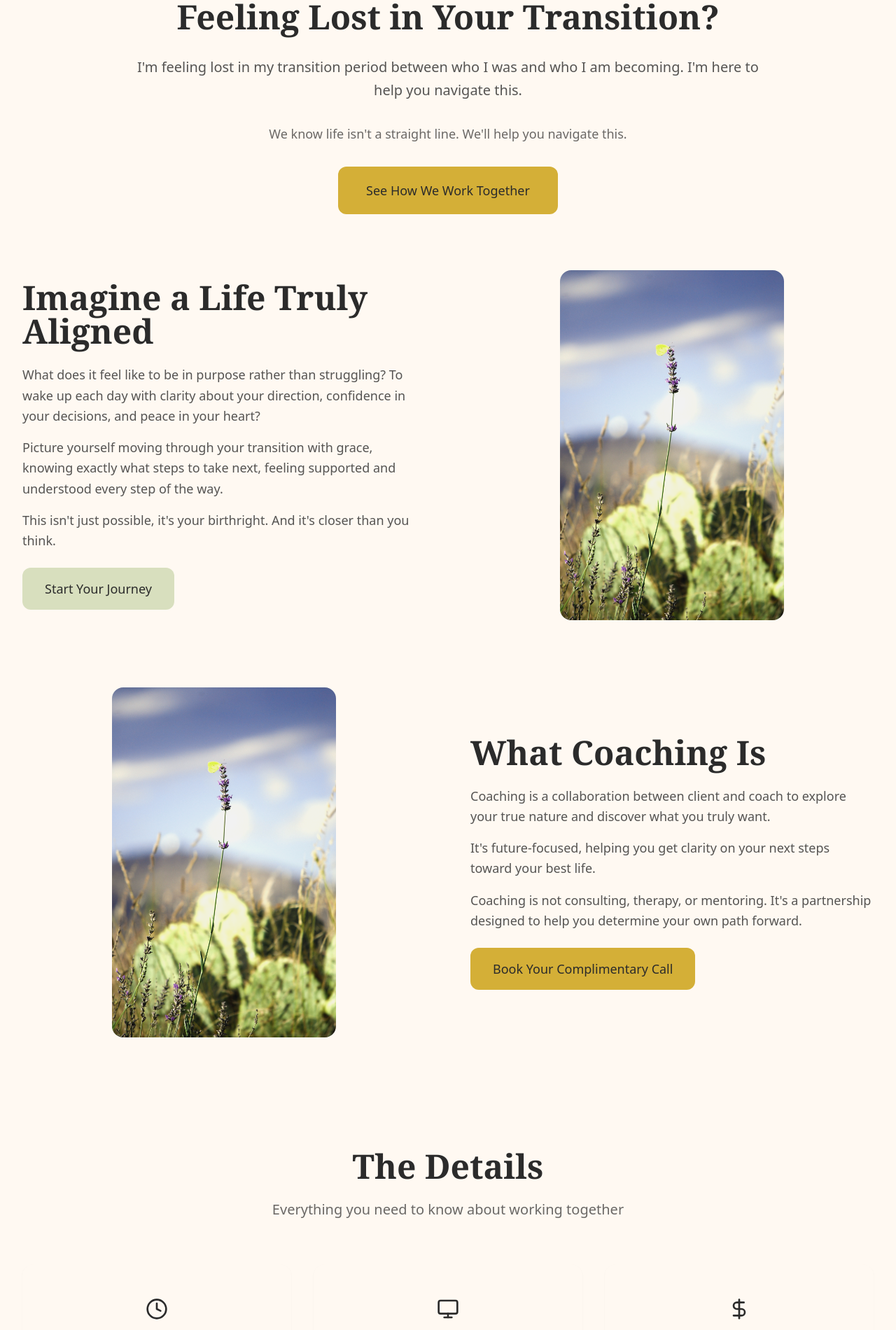
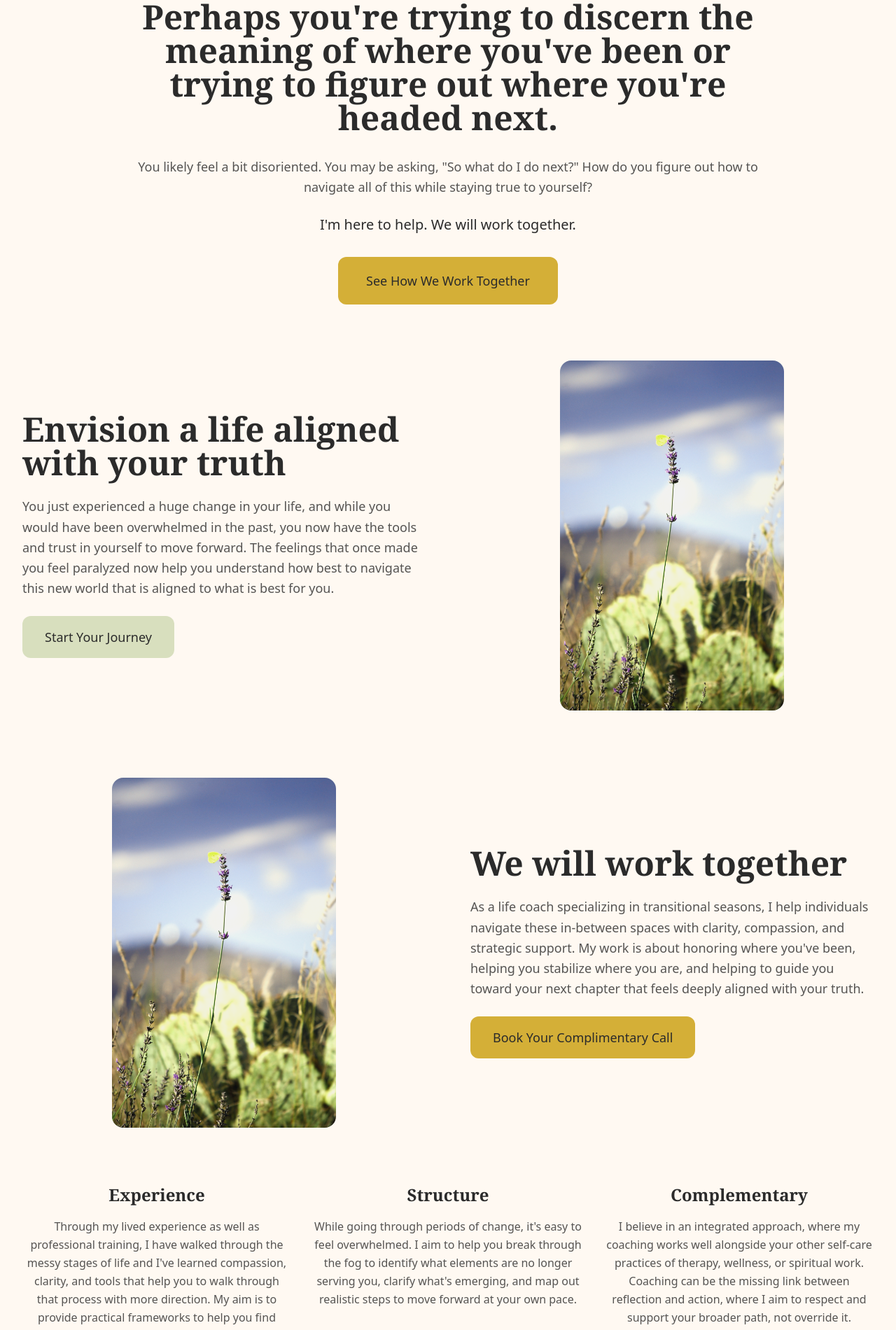
Before and after one commit to UFOBob069/julie, a Next.js app: page / in a window 1280 px wide. Shown: the part 880-2780 px from the top of the page at 70% size. Built offline with nearby package versions, Linux system fonts and the light colour scheme; a web font is replaced by a local one.

Commit message:
Update hero and coaching section with new copy and three-column layout

```diff
--- a/app/components/CoachingSection.tsx
+++ b/app/components/CoachingSection.tsx
@@ -23,14 +23,16 @@ const CoachingSection = () => {
             className="max-w-4xl mx-auto space-y-8"
           >
             <h2 className="text-4xl md:text-5xl font-serif font-bold text-charcoal">
-              Feeling Lost in Your Transition?
+              Perhaps you're trying to discern the meaning of where you've been or trying to figure out where you're headed next.
             </h2>
-            <p className="text-xl text-charcoal/80 leading-relaxed">
-              I'm feeling lost in my transition period between who I was and who I am becoming. I'm here to help you navigate this.
-            </p>
-            <p className="text-lg text-charcoal/70 leading-relaxed">
-              We know life isn't a straight line. We'll help you navigate this.
-            </p>
+            <div className="space-y-6 text-lg text-charcoal/80 leading-relaxed">
+              <p>
+                You likely feel a bit disoriented. You may be asking, "So what do I do next?" How do you figure out how to navigate all of this while staying true to yourself?
+              </p>
+              <p className="text-xl font-medium text-charcoal">
+                I'm here to help. We will work together.
+              </p>
+            </div>
             <motion.button
               whileHover={{ scale: 1.05 }}
               whileTap={{ scale: 0.95 }}
@@ -52,17 +54,11 @@ const CoachingSection = () => {
             className="space-y-6"
           >
             <h2 className="text-4xl md:text-5xl font-serif font-bold text-charcoal">
-              Imagine a Life Truly Aligned
+              Envision a life aligned with your truth
             </h2>
             <div className="space-y-4 text-lg text-charcoal/80 leading-relaxed">
               <p>
-                What does it feel like to be in purpose rather than struggling? To wake up each day with clarity about your direction, confidence in your decisions, and peace in your heart?
-              </p>
-              <p>
-                Picture yourself moving through your transition with grace, knowing exactly what steps to take next, feeling supported and understood every step of the way.
-              </p>
-              <p>
-                This isn't just possible, it's your birthright. And it's closer than you think.
+                You just experienced a huge change in your life, and while you would have been overwhelmed in the past, you now have the tools and trust in yourself to move forward. The feelings that once made you feel paralyzed now help you understand how best to navigate this new world that is aligned to what is best for you.
               </p>
             </div>
             <motion.button
@@ -122,17 +118,11 @@ const CoachingSection = () => {
             className="space-y-6 order-1 lg:order-2"
           >
             <h2 className="text-4xl md:text-5xl font-serif font-bold text-charcoal">
-              What Coaching Is
+              We will work together
             </h2>
             <div className="space-y-4 text-lg text-charcoal/80 leading-relaxed">
               <p>
-                Coaching is a collaboration between client and coach to explore your true nature and discover what you truly want.
-              </p>
-              <p>
-                It's future-focused, helping you get clarity on your next steps toward your best life.
-              </p>
-              <p>
-                Coaching is not consulting, therapy, or mentoring. It's a partnership designed to help you determine your own path forward.
+                As a life coach specializing in transitional seasons, I help individuals navigate these in-between spaces with clarity, compassion, and strategic support. My work is about honoring where you've been, helping you stabilize where you are, and helping to guide you toward your next chapter that feels deeply aligned with your truth.
               </p>
             </div>
             <motion.button
@@ -145,6 +135,48 @@ const CoachingSection = () => {
             </motion.button>
           </motion.div>
         </div>
+
+        {/* Three Column Layout */}
+        <div className="grid md:grid-cols-3 gap-8 mt-20">
+          <motion.div
+            initial={{ opacity: 0, y: 30 }}
+            whileInView={{ opacity: 1, y: 0 }}
+            viewport={{ once: true }}
+            transition={{ duration: 0.8, delay: 0.1 }}
+            className="text-center"
+          >
+            <h3 className="text-2xl font-serif font-bold text-charcoal mb-4">Experience</h3>
+            <p className="text-charcoal/80 leading-relaxed">
+              Through my lived experience as well as professional training, I have walked through the messy stages of life and I've learned compassion, clarity, and tools that help you to walk through that process with more direction. My aim is to provide practical frameworks to help you find clarity that meet you where you are.
+            </p>
+          </motion.div>
+
+          <motion.div
+            initial={{ opacity: 0, y: 30 }}
+            whileInView={{ opacity: 1, y: 0 }}
+            viewport={{ once: true }}
+            transition={{ duration: 0.8, delay: 0.2 }}
+            className="text-center"
+          >
+            <h3 className="text-2xl font-serif font-bold text-charcoal mb-4">Structure</h3>
+            <p className="text-charcoal/80 leading-relaxed">
+              While going through periods of change, it's easy to feel overwhelmed. I aim to help you break through the fog to identify what elements are no longer serving you, clarify what's emerging, and map out realistic steps to move forward at your own pace.
+            </p>
+          </motion.div>
+
+          <motion.div
+            initial={{ opacity: 0, y: 30 }}
+            whileInView={{ opacity: 1, y: 0 }}
+            viewport={{ once: true }}
+            transition={{ duration: 0.8, delay: 0.3 }}
+            className="text-center"
+          >
+            <h3 className="text-2xl font-serif font-bold text-charcoal mb-4">Complementary</h3>
+            <p className="text-charcoal/80 leading-relaxed">
+              I believe in an integrated approach, where my coaching works well alongside your other self-care practices of therapy, wellness, or spiritual work. Coaching can be the missing link between reflection and action, where I aim to respect and support your broader path, not override it.
+            </p>
+          </motion.div>
+        </div>
       </div>
     </section>
   )
--- a/app/components/HeroSection.tsx
+++ b/app/components/HeroSection.tsx
@@ -42,8 +42,7 @@ const HeroSection = () => {
             transition={{ duration: 0.8, delay: 0.4 }}
             className="text-5xl md:text-7xl font-serif font-bold text-white leading-tight drop-shadow-lg"
           >
-            Julie Bosshart
-            <span className="block text-4xl md:text-5xl text-gold mt-2 drop-shadow-lg">Coaching</span>
+            Julie Bosshart Coaching
           </motion.h1>
 
           <motion.p
@@ -52,7 +51,7 @@ const HeroSection = () => {
             transition={{ duration: 0.8, delay: 0.6 }}
             className="text-xl md:text-2xl text-white max-w-3xl mx-auto leading-relaxed drop-shadow-lg"
           >
-            Guiding you through life's transitions with clarity, compassion, and direction.
+            Helping you build a foundation for growth with clarity and compassion.
           </motion.p>
 
           <motion.div
```
